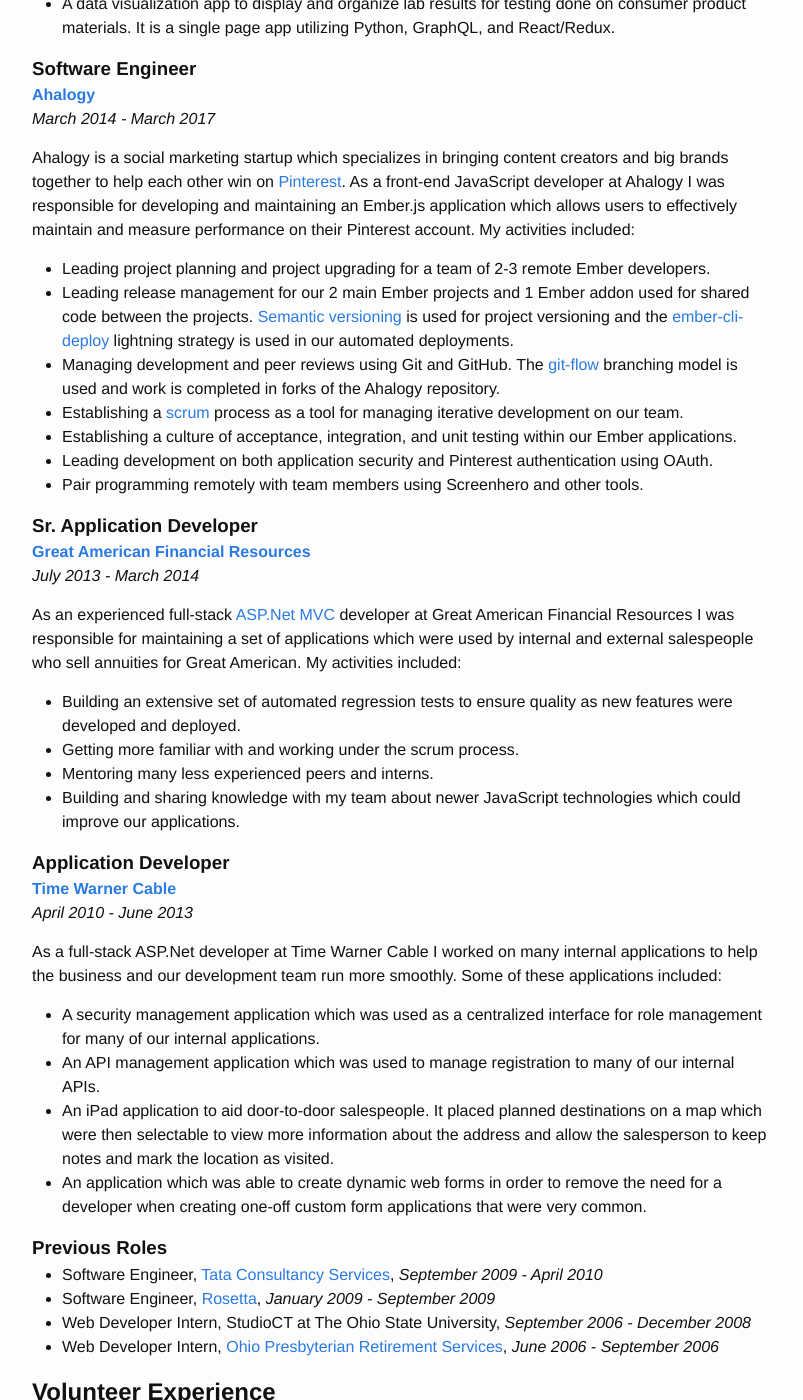
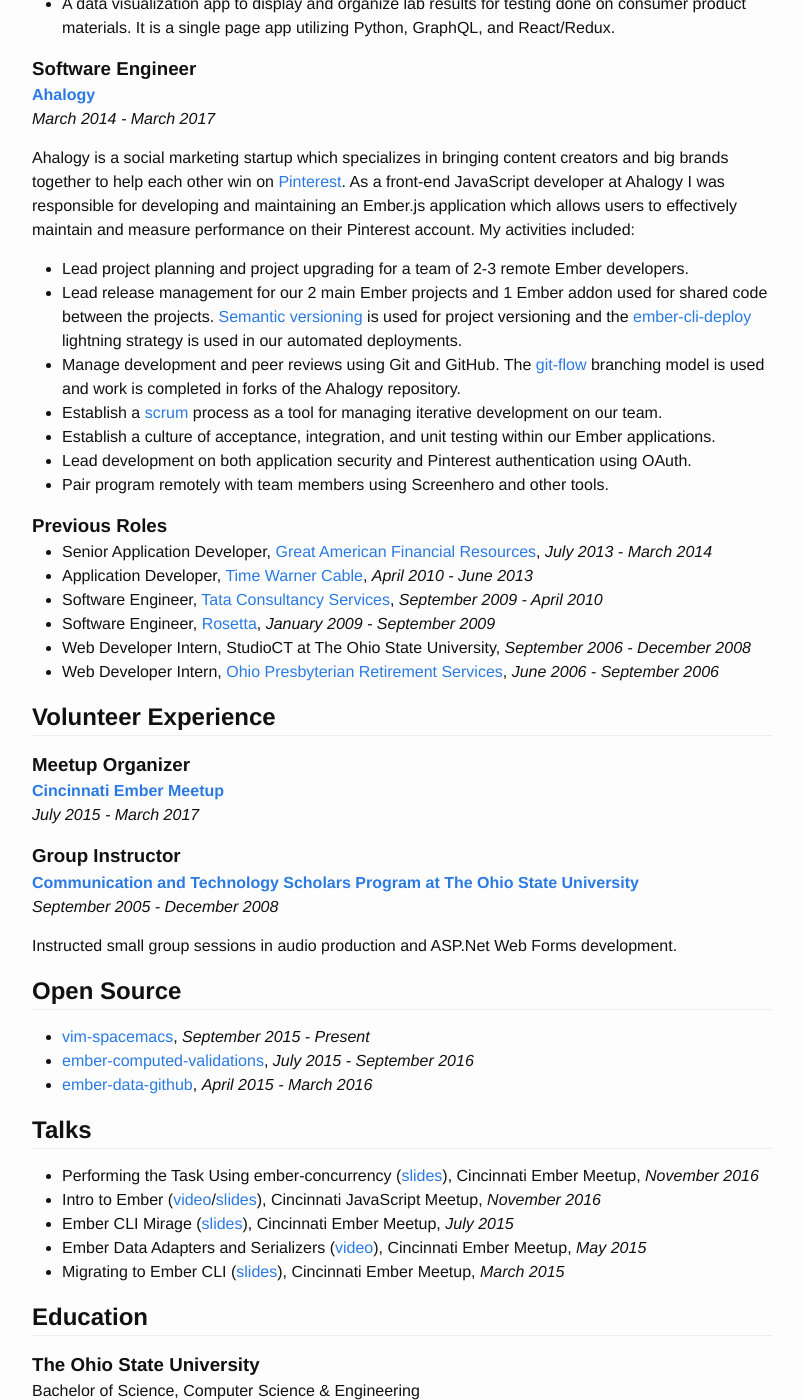
Before and after one commit to jimmay5469/jimmay5469.github.io, a Jekyll site: the page built from resume.md, in a window 1280 px wide and 1400 px high, scrolled down 1967 px. Shown: the whole window, without its empty margins (238-1041 px from the left). Built offline with Jekyll 4.4.1, drawn with Linux system fonts in a browser that asks for light colours.

Commit message:
Move Great American and Time Warner to Previous Roles

```diff
--- a/_includes/resume.md
+++ b/_includes/resume.md
@@ -73,45 +73,19 @@
 
 Ahalogy is a social marketing startup which specializes in bringing content creators and big brands together to help each other win on [Pinterest](https://www.pinterest.com/). As a front-end JavaScript developer at Ahalogy I was responsible for developing and maintaining an Ember.js application which allows users to effectively maintain and measure performance on their Pinterest account. My activities included:
 
-- Leading project planning and project upgrading for a team of 2-3 remote Ember developers.
-- Leading release management for our 2 main Ember projects and 1 Ember addon used for shared code between the projects. [Semantic versioning](http://semver.org/) is used for project versioning and the [ember-cli-deploy](http://ember-cli.com/ember-cli-deploy/) lightning strategy is used in our automated deployments.
-- Managing development and peer reviews using Git and GitHub. The [git-flow](http://nvie.com/posts/a-successful-git-branching-model/) branching model is used and work is completed in forks of the Ahalogy repository.
-- Establishing a [scrum](https://en.wikipedia.org/wiki/Scrum_(software_development)) process as a tool for managing iterative development on our team.
-- Establishing a culture of acceptance, integration, and unit testing within our Ember applications.
-- Leading development on both application security and Pinterest authentication using OAuth.
-- Pair programming remotely with team members using Screenhero and other tools.
-
-
-### Sr. Application Developer
-
-#### [Great American Financial Resources](http://www.greatamericaninsurancegroup.com/Annuities/)
-
-_July 2013 - March 2014_
-
-As an experienced full-stack [ASP.Net MVC](http://www.asp.net/mvc) developer at Great American Financial Resources I was responsible for maintaining a set of applications which were used by internal and external salespeople who sell annuities for Great American. My activities included:
-
-- Building an extensive set of automated regression tests to ensure quality as new features were developed and deployed.
-- Getting more familiar with and working under the scrum process.
-- Mentoring many less experienced peers and interns.
-- Building and sharing knowledge with my team about newer JavaScript technologies which could improve our applications.
-
-
-### Application Developer
-
-#### [Time Warner Cable](http://www.timewarnercable.com/)
-
-_April 2010 - June 2013_
-
-As a full-stack ASP.Net developer at Time Warner Cable I worked on many internal applications to help the business and our development team run more smoothly. Some of these applications included:
-
-- A security management application which was used as a centralized interface for role management for many of our internal applications.
-- An API management application which was used to manage registration to many of our internal APIs.
-- An iPad application to aid door-to-door salespeople. It placed planned destinations on a map which were then selectable to view more information about the address and allow the salesperson to keep notes and mark the location as visited.
-- An application which was able to create dynamic web forms in order to remove the need for a developer when creating one-off custom form applications that were very common.
+- Lead project planning and project upgrading for a team of 2-3 remote Ember developers.
+- Lead release management for our 2 main Ember projects and 1 Ember addon used for shared code between the projects. [Semantic versioning](http://semver.org/) is used for project versioning and the [ember-cli-deploy](http://ember-cli.com/ember-cli-deploy/) lightning strategy is used in our automated deployments.
+- Manage development and peer reviews using Git and GitHub. The [git-flow](http://nvie.com/posts/a-successful-git-branching-model/) branching model is used and work is completed in forks of the Ahalogy repository.
+- Establish a [scrum](https://en.wikipedia.org/wiki/Scrum_(software_development)) process as a tool for managing iterative development on our team.
+- Establish a culture of acceptance, integration, and unit testing within our Ember applications.
+- Lead development on both application security and Pinterest authentication using OAuth.
+- Pair program remotely with team members using Screenhero and other tools.
 
 
 ### Previous Roles
 
+- Senior Application Developer, [Great American Financial Resources](http://www.greatamericaninsurancegroup.com/Annuities/), _July 2013 - March 2014_
+- Application Developer, [Time Warner Cable](http://www.timewarnercable.com/), _April 2010 - June 2013_
 - Software Engineer, [Tata Consultancy Services](http://www.tcs.com/), _September 2009 - April 2010_
 - Software Engineer, [Rosetta](http://www.rosetta.com/), _January 2009 - September 2009_
 - Web Developer Intern, StudioCT at The Ohio State University, _September 2006 - December 2008_
```
